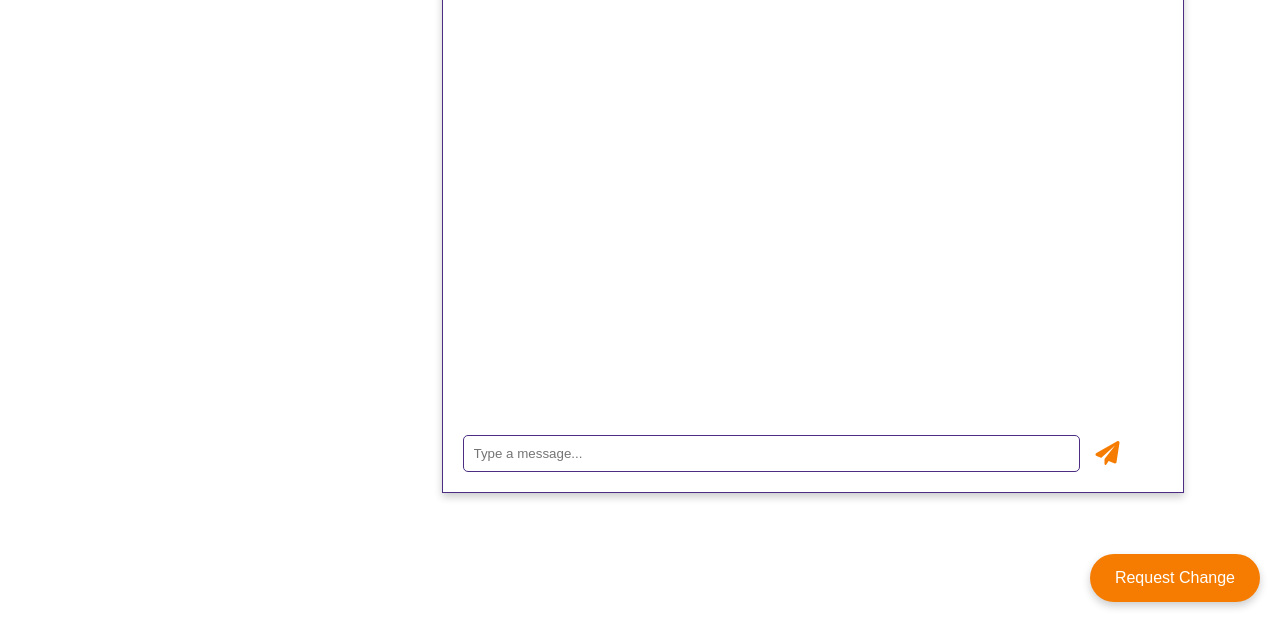
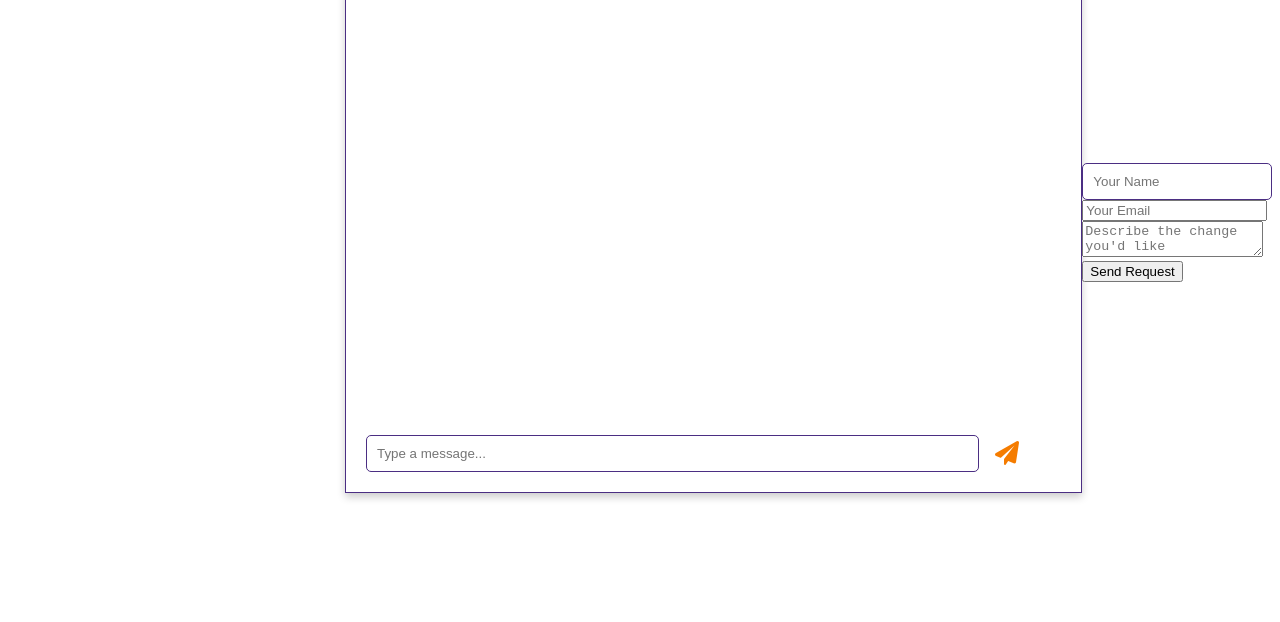
Before and after one commit to EMMAMFS/-chatbot, a plain HTML site: page index.html in a window 1280 px wide. Both pictures are taken after a click on the button "Request Change". Shown: the part 178-800 px from the top of the page. Drawn offline with Linux system fonts and the light colour scheme.

Commit message:
Update index.html

```diff
--- a/index.html
+++ b/index.html
@@ -31,6 +31,30 @@
     Request Change
   </button>
 
+  <!-- Hidden form for request change -->
+  <div id="request-form" style="display: none;">
+    <form action="https://formspree.io/f/yourFormId" method="POST">
+      <input type="text" name="name" class="input-field" placeholder="Your Name" required><br>
+      <input type="email" name="email" class="input-field" placeholder="Your Email" required><br>
+      <textarea name="message" class="input-field" placeholder="Describe the change you'd like" required></textarea><br>
+      <button type="submit">Send Request</button>
+    </form>
+  </div>
+
+  <script>
+    // Get the request button and the form
+    const requestButton = document.getElementById('request-button');
+    const requestForm = document.getElementById('request-form');
+
+    // Toggle visibility of the form when the button is clicked
+    requestButton.addEventListener('click', () => {
+      // Show the form
+      requestForm.style.display = 'block';
+      // Hide the request button after it's clicked
+      requestButton.style.display = 'none';
+    });
+  </script>
+
   <script src="script.js"></script>
 </body>
 </html>
```
